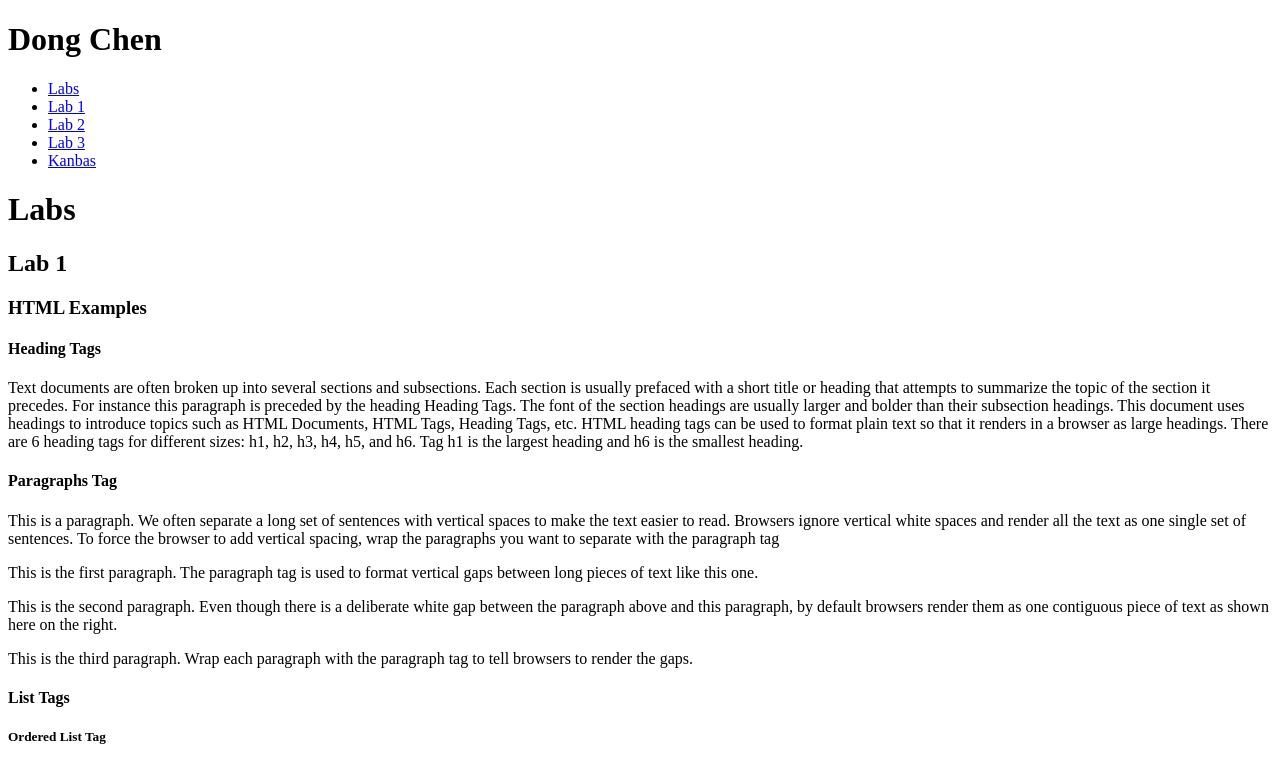
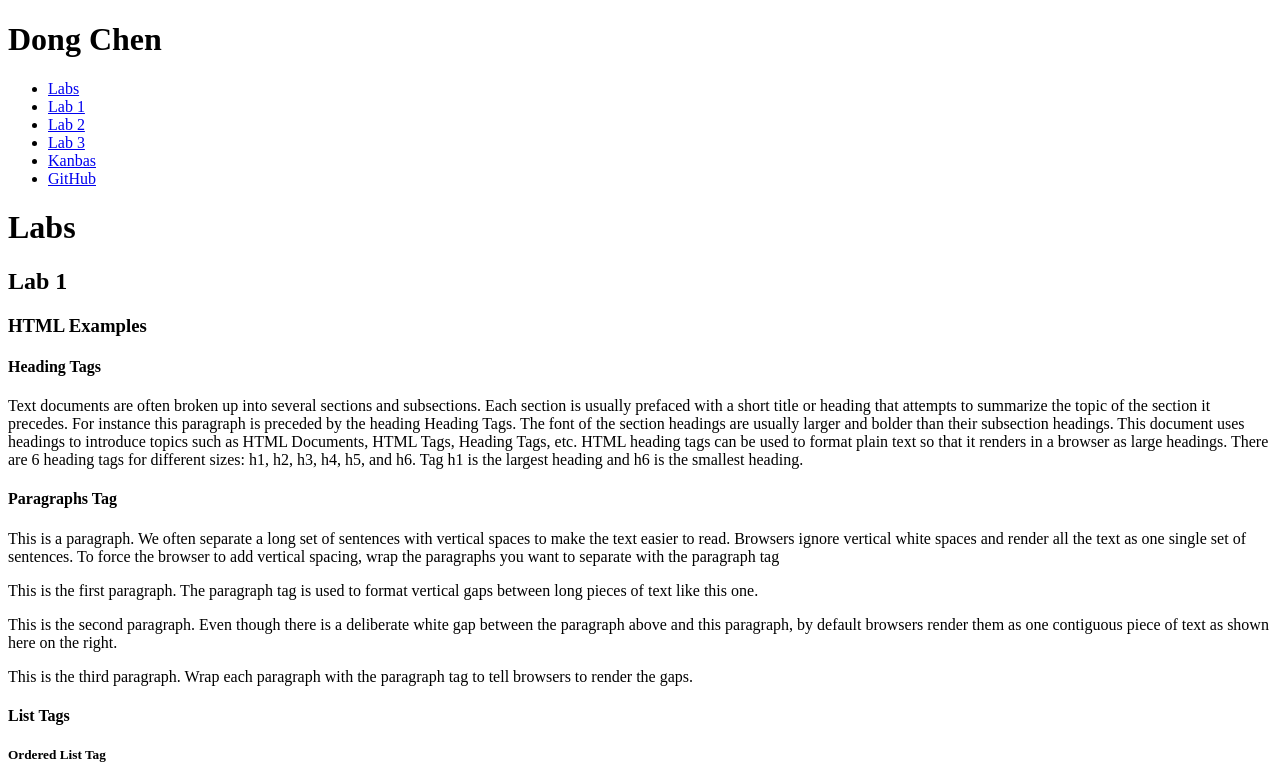
Before and after one commit to VivianDongChen/kanbas-react-web-app-cs5610-fa24, a React (Create React App) app: page /#/labs/Lab1 in a window 1280 px wide. Shown: the top 767 px of the page. Built offline with nearby package versions, Linux system fonts and the light colour scheme.

Commit message:
add github address to TOC.tsx

```diff
--- a/src/Labs/TOC.tsx
+++ b/src/Labs/TOC.tsx
@@ -7,5 +7,6 @@
  <li><Link id="wd-a2" to="/Labs/Lab2">Lab 2</Link></li>
  <li><Link id="wd-a3" to="/Labs/Lab3">Lab 3</Link></li>
  <li><Link id="wd-kanbas" to="/Kanbas">Kanbas</Link></li>
+ <li><a href="https://github.com/VivianDongChen/kanbas-react-web-app-cs5610-fa24.git" id="wd-github" >GitHub</a></li>
  </ul>
 );}
```
